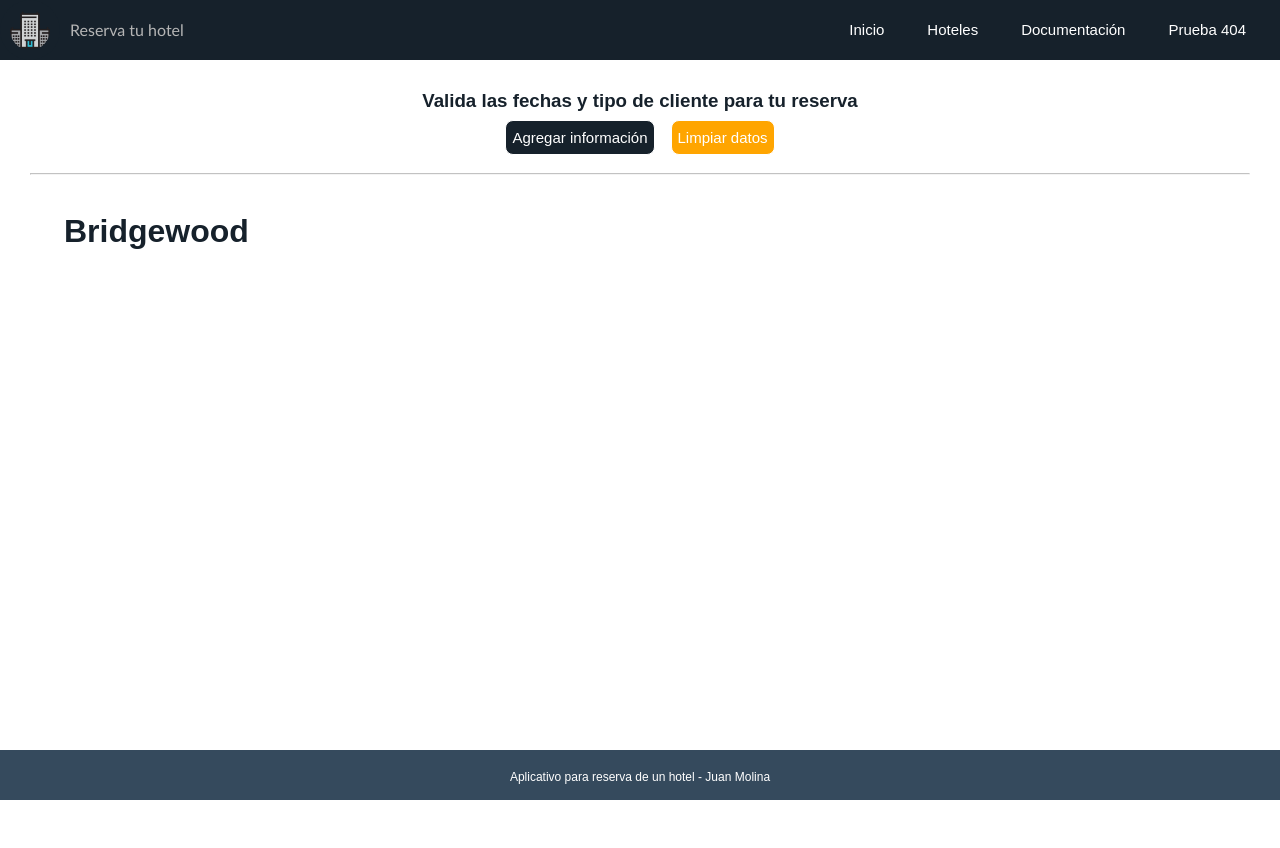
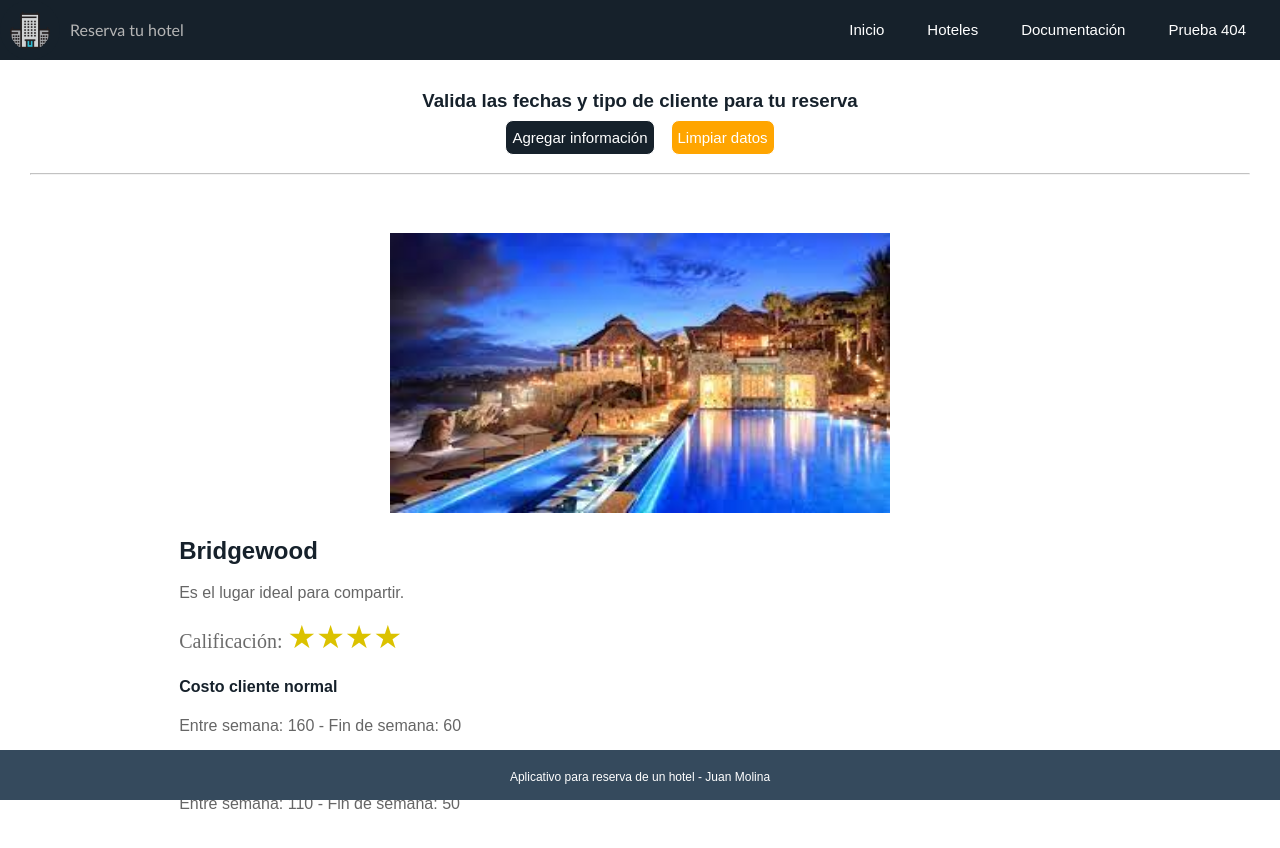
Before and after one commit to jugiros/hotel-reservation-project, a Vue app: page /bridgewood in a window 1280 px wide. Shown: the top 848 px of the page. Before the commit the page ends 800 px from the top, so only its background shows below. Built offline with nearby package versions, Linux system fonts and the light colour scheme.

Commit message:
feat: Creation of views to visualize the information of each hotel.

```diff
--- a/src/views/BridgewoodView.vue
+++ b/src/views/BridgewoodView.vue
@@ -1,13 +1,15 @@
 <template>
-<h1>Bridgewood</h1>
+<view-hotel :view-hotel="hotel[0]"/>
 </template>
 
-<script>
-export default {
-  name: "BridgewoodView"
-}
+<script setup lang="ts">
+import ViewHotel from "@/components/viewHotel.vue";
+import {useHotelStore} from "@/stores/hotel"
+import {Hotel} from "@/interfaces/hotel";
+
+const hotelStore = useHotelStore();
+const hotel: Hotel[] = hotelStore.arrHotels.filter((hotel) => {
+  return hotel.name == "Bridgewood";
+})
+
 </script>
-
-<style scoped>
-
-</style>
--- a/src/views/LakewoodView.vue
+++ b/src/views/LakewoodView.vue
@@ -1,13 +1,15 @@
 <template>
-<h1>Lakewood</h1>
+  <view-hotel :view-hotel="hotel[0]"/>
 </template>
 
-<script>
-export default {
-  name: "LakewoodView"
-}
+<script setup lang="ts">
+import ViewHotel from "@/components/viewHotel.vue";
+import {useHotelStore} from "@/stores/hotel"
+import {Hotel} from "@/interfaces/hotel";
+
+const hotelStore = useHotelStore();
+const hotel: Hotel[] = hotelStore.arrHotels.filter((hotel) => {
+  return hotel.name == "Lakewood";
+})
+
 </script>
-
-<style scoped>
-
-</style>
--- a/src/views/RidgewoodView.vue
+++ b/src/views/RidgewoodView.vue
@@ -1,13 +1,15 @@
 <template>
-<h1>Ridgewood</h1>
+  <view-hotel :view-hotel="hotel[0]"/>
 </template>
 
-<script>
-export default {
-  name: "RidgewoodView"
-}
+<script setup lang="ts">
+import ViewHotel from "@/components/viewHotel.vue";
+import {useHotelStore} from "@/stores/hotel"
+import {Hotel} from "@/interfaces/hotel";
+
+const hotelStore = useHotelStore();
+const hotel: Hotel[] = hotelStore.arrHotels.filter((hotel) => {
+  return hotel.name == "Ridgewood";
+})
+
 </script>
-
-<style scoped>
-
-</style>
```
